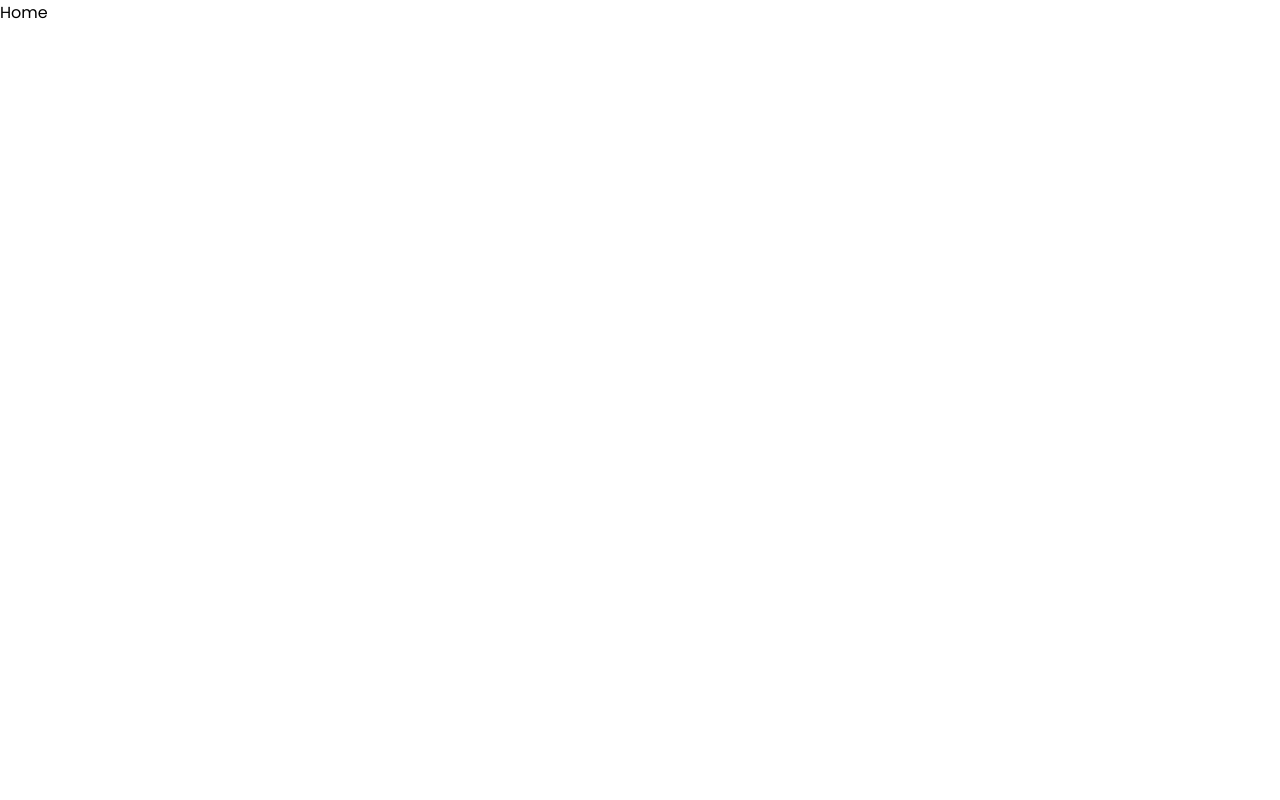
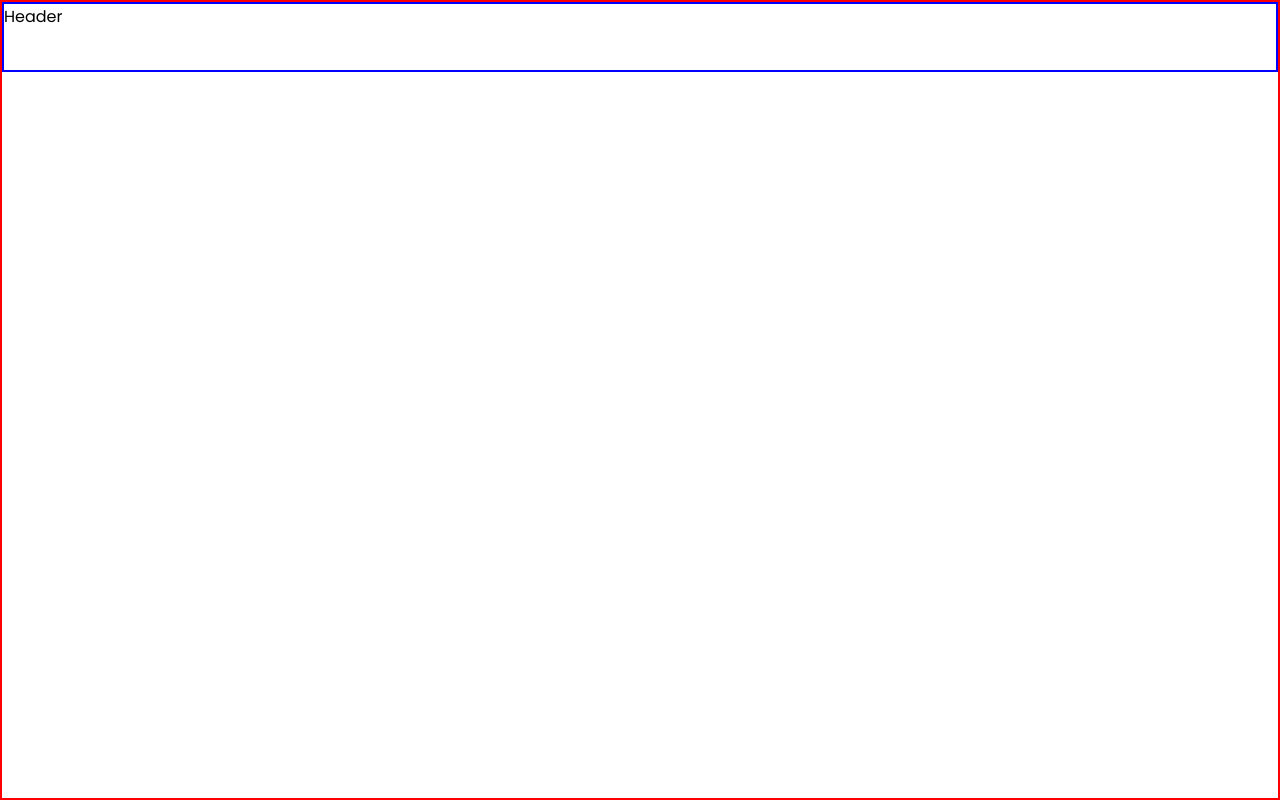
Before and after one commit to tabishabbasi1920st/crazy, a React (Create React App) app: page / in a window 1280 px wide. Built offline with nearby package versions, Linux system fonts and the light colour scheme.

Commit message:
Added Header component basic layout

```diff
--- /dev/null
+++ b/src/components/Header/index.js
@@ -0,0 +1,5 @@
+import { MainContainer } from "./styledComponents";
+
+export default function Header() {
+  return <MainContainer>Header</MainContainer>;
+}
--- /dev/null
+++ b/src/components/Header/styledComponents.js
@@ -0,0 +1,7 @@
+import styled from "styled-components";
+
+export const MainContainer = styled.div`
+  height: 70px;
+  width: 100%;
+  border: 2px solid blue;
+`;
--- a/src/components/Home/index.js
+++ b/src/components/Home/index.js
@@ -1,3 +1,10 @@
+import { MainContainer } from "./styledComponents";
+import Header from "../Header";
+
 export default function Home() {
-  return <div>Home</div>;
+  return (
+    <MainContainer>
+      <Header />
+    </MainContainer>
+  );
 }
--- a/src/components/Home/styledComponents.js
+++ b/src/components/Home/styledComponents.js
@@ -0,0 +1,10 @@
+import styled from "styled-components";
+
+export const MainContainer = styled.div`
+  min-height: 100vh;
+  max-height: 100vh;
+  min-width: 100%;
+  max-width: 100%;
+  border: 2px solid red;
+  overflow: hidden;
+`;
```
Also changed, not shown: 1 other file (tests, documents, lock files or other folders).
